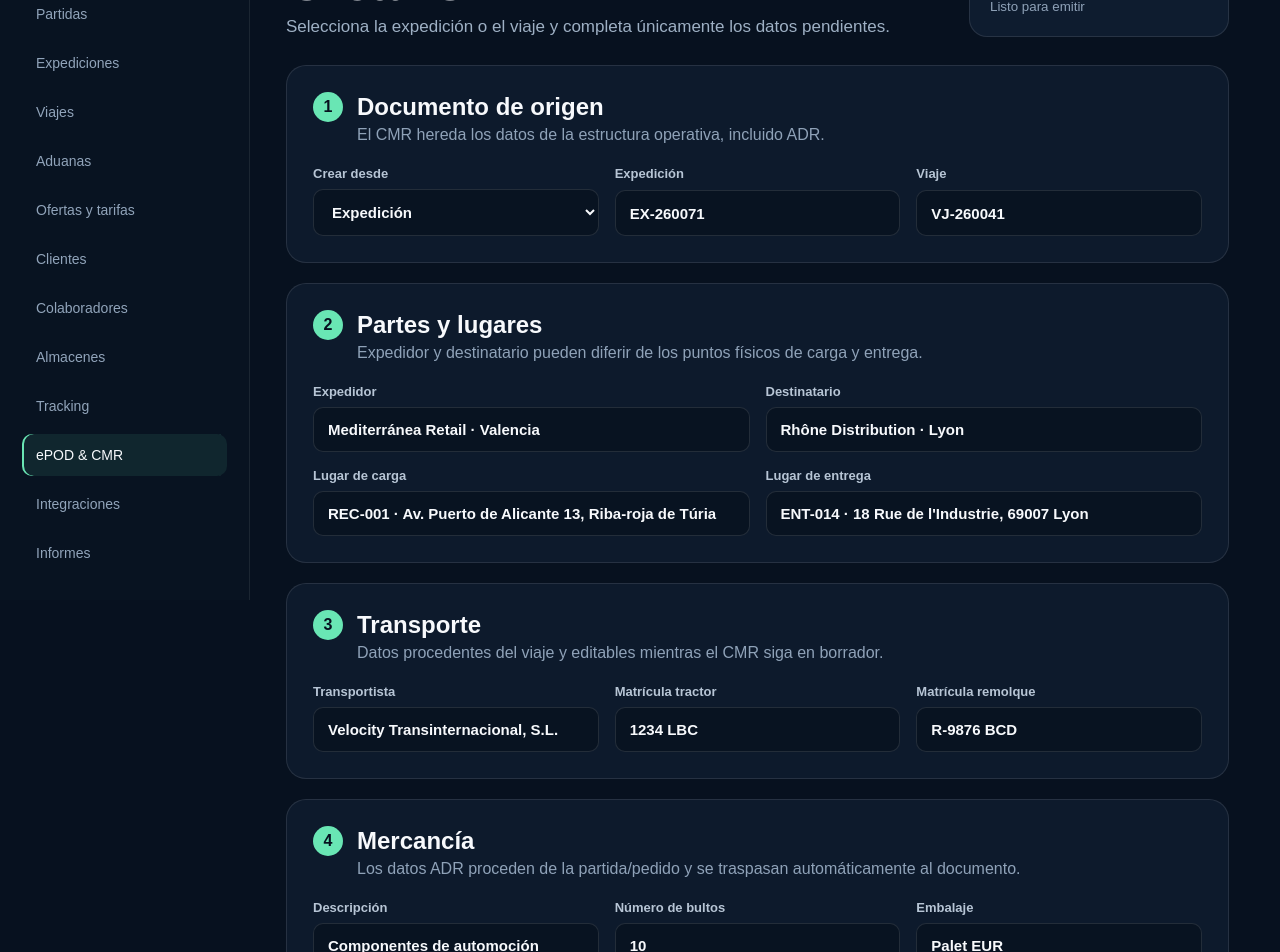
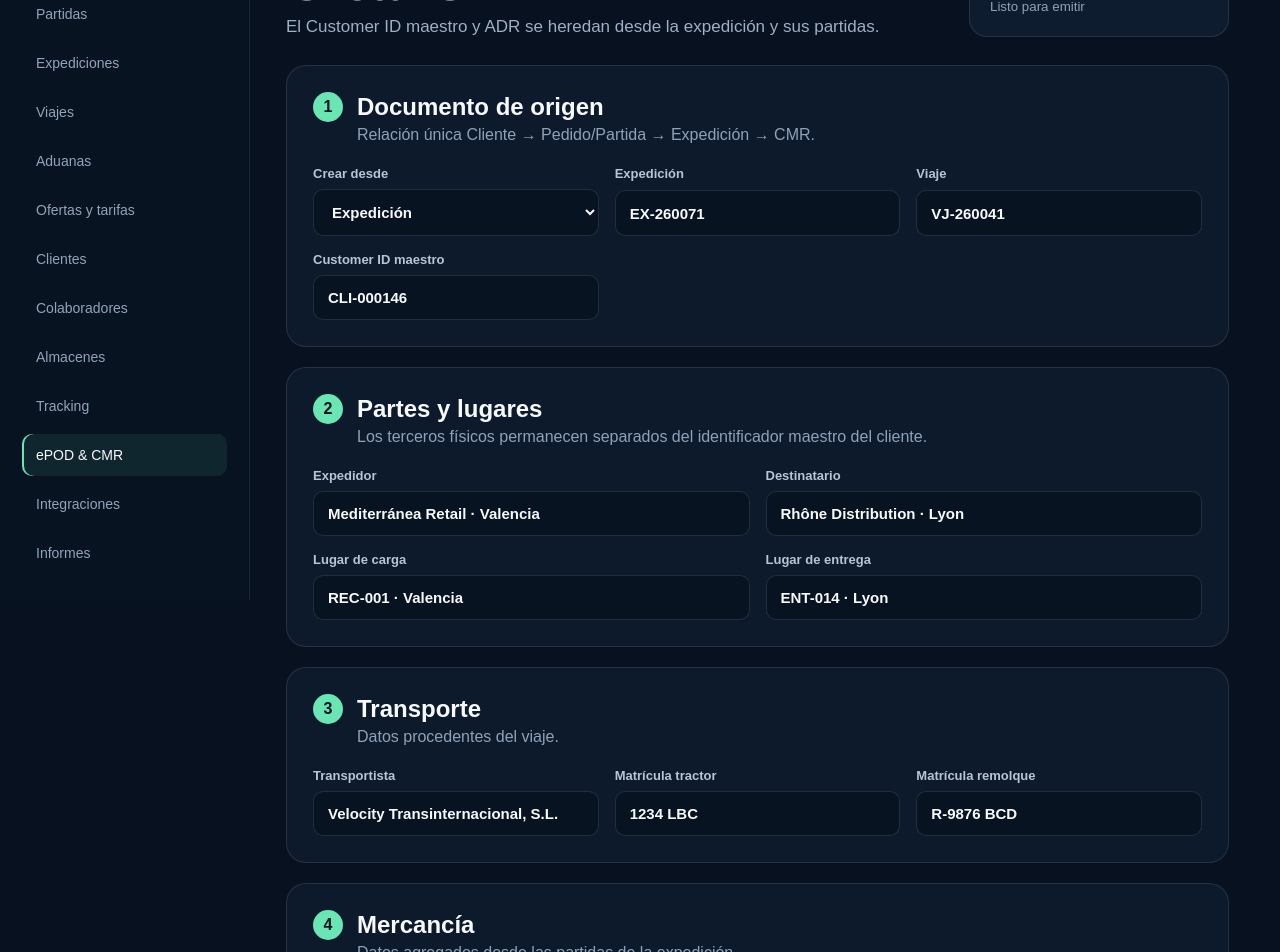
Before and after one commit to fragonh2-boop/Fornexa, a Next.js app: page /dashboard/epod-cmr/nuevo in a window 1280 px wide. Shown: the part 200-1152 px from the top of the page. Built offline with nearby package versions, Linux system fonts and the light colour scheme.

Commit message:
Carry master customer IDs into CMR

```diff
--- a/app/dashboard/epod-cmr/nuevo/page.tsx
+++ b/app/dashboard/epod-cmr/nuevo/page.tsx
@@ -5,68 +5,40 @@ import { useEffect, useMemo, useState } from "react";
 import styles from "./nuevo-cmr.module.css";
 
 type FormState = {
-  source: string; expedicion: string; viaje: string; expedidor: string; destinatario: string; carga: string; entrega: string;
-  transportista: string; matricula: string; remolque: string; mercancia: string; bultos: string; embalaje: string; peso: string; volumen: string; instrucciones: string;
-  adr: string; adrRegime: string; unNumber: string; adrClass: string; packingGroup: string; tunnelCode: string; adrDescription: string;
+  source:string;expedicion:string;viaje:string;customerIds:string[];expedidor:string;destinatario:string;carga:string;entrega:string;
+  transportista:string;matricula:string;remolque:string;mercancia:string;bultos:string;embalaje:string;peso:string;volumen:string;instrucciones:string;
+  adr:string;adrRegime:string;unNumber:string;adrClass:string;packingGroup:string;tunnelCode:string;adrDescription:string;
 };
+type StoredPartida={id:string;customerId?:string;codigoCliente?:string;cliente?:string;remitente?:string;destinatario?:string;origen?:string;destino?:string;bultos?:string;peso?:string;volumen?:string;adr?:string;adrRegime?:string;unNumber?:string;adrClass?:string;packingGroup?:string;tunnelCode?:string;adrDescription?:string};
+type StoredExpedicion={id:string;customerIds?:string[];partidas?:string[];viajeId?:string};
 
-type StoredPartida={id:string;cliente?:string;remitente?:string;destinatario?:string;origen?:string;destino?:string;bultos?:string;peso?:string;volumen?:string;adr?:string;adrRegime?:string;unNumber?:string;adrClass?:string;packingGroup?:string;tunnelCode?:string;adrDescription?:string};
-type StoredExpedicion={id:string;partidas?:string[];viajeId?:string};
+const initial:FormState={source:"expedicion",expedicion:"EX-260071",viaje:"VJ-260041",customerIds:["CLI-000146"],expedidor:"Mediterránea Retail · Valencia",destinatario:"Rhône Distribution · Lyon",carga:"REC-001 · Valencia",entrega:"ENT-014 · Lyon",transportista:"Velocity Transinternacional, S.L.",matricula:"1234 LBC",remolque:"R-9876 BCD",mercancia:"Componentes de automoción",bultos:"10",embalaje:"Palet EUR",peso:"5840",volumen:"18,40",instrucciones:"No apilable · Avisar antes de entregar",adr:"S",adrRegime:"1.1.3.6",unNumber:"UN 1263",adrClass:"3",packingGroup:"II",tunnelCode:"D/E",adrDescription:"PINTURA, 3, II"};
 
-const initial: FormState = {
-  source: "expedicion", expedicion: "EX-260071", viaje: "VJ-260041", expedidor: "Mediterránea Retail · Valencia", destinatario: "Rhône Distribution · Lyon",
-  carga: "REC-001 · Av. Puerto de Alicante 13, Riba-roja de Túria", entrega: "ENT-014 · 18 Rue de l'Industrie, 69007 Lyon", transportista: "Velocity Transinternacional, S.L.",
-  matricula: "1234 LBC", remolque: "R-9876 BCD", mercancia: "Componentes de automoción", bultos: "10", embalaje: "Palet EUR", peso: "5840", volumen: "18,40",
-  instrucciones: "No apilable · Avisar antes de entregar", adr: "N", adrRegime: "", unNumber: "", adrClass: "", packingGroup: "", tunnelCode: "", adrDescription: "",
-};
-
-export default function NuevoCmrPage() {
-  const [form, setForm] = useState(initial);
-  const [saved, setSaved] = useState(false);
-  const [inheritance, setInheritance] = useState("");
-  const missing = useMemo(() => [!form.expedidor && "Expedidor",!form.destinatario && "Destinatario",!form.carga && "Lugar de carga",!form.entrega && "Lugar de entrega",!form.transportista && "Transportista",!form.mercancia && "Mercancía",!form.peso && "Peso bruto",form.adr==="S"&&!form.adrRegime&&"Régimen ADR"].filter(Boolean) as string[], [form]);
-  const completeness = Math.round(((8 - missing.length) / 8) * 100);
-
-  function set<K extends keyof FormState>(key: K, value: FormState[K]) { setForm(current => ({ ...current, [key]: value })); setSaved(false); }
-
-  function inheritFromExpedition(expeditionId:string){
-    try{
-      const expediciones=JSON.parse(localStorage.getItem("fornexa-expediciones")||"[]") as StoredExpedicion[];
-      const partidas=JSON.parse(localStorage.getItem("fornexa-partidas")||"[]") as StoredPartida[];
-      const expedition=expediciones.find(x=>x.id===expeditionId);if(!expedition?.partidas?.length){setInheritance("");return}
-      const lines=partidas.filter(x=>expedition.partidas!.includes(x.id));if(!lines.length){setInheritance("");return}
-      const adrLines=lines.filter(x=>x.adr==="S");const first=adrLines[0];const declared=lines.filter(x=>x.adr==="S"||x.adr==="N");
-      setForm(current=>({...current,
-        viaje:expedition.viajeId||current.viaje,
-        expedidor:lines[0].cliente||lines[0].remitente||current.expedidor,
-        carga:lines[0].origen||current.carga,entrega:lines[0].destino||current.entrega,
-        bultos:String(lines.reduce((sum,x)=>sum+Number(x.bultos||0),0)||current.bultos),
-        peso:String(lines.reduce((sum,x)=>sum+Number(x.peso||0),0)||current.peso),
-        volumen:String(lines.reduce((sum,x)=>sum+Number(x.volumen||0),0)||current.volumen),
-        adr:adrLines.length?"S":declared.length===lines.length?"N":"",
-        adrRegime:first?.adrRegime||"",unNumber:first?.unNumber||"",adrClass:first?.adrClass||"",packingGroup:first?.packingGroup||"",tunnelCode:first?.tunnelCode||"",adrDescription:first?.adrDescription||"",
-      }));
-      setInheritance(adrLines.length?`ADR heredado de ${first.id}. La expedición contiene ${adrLines.length} partida${adrLines.length===1?"":"s"} ADR.`:"La expedición no contiene partidas ADR declaradas.");
-    }catch{setInheritance("")}
-  }
-
-  useEffect(()=>{inheritFromExpedition(form.expedicion)},[]);
-
-  function save() {
-    if (missing.length) return;
-    try { const raw = localStorage.getItem("fornexa-cmr-documents"); const current = raw ? JSON.parse(raw) : []; const document = { id: `CMR-${Date.now().toString().slice(-6)}`, ...form, status: "Borrador", createdAt: new Date().toISOString() }; localStorage.setItem("fornexa-cmr-documents", JSON.stringify([document, ...(Array.isArray(current) ? current : [])])); setSaved(true); } catch { setSaved(true); }
-  }
-
-  return <main className={styles.page}>
-    <header className={styles.topbar}><div><Link href="/dashboard/epod-cmr">← ePOD & CMR</Link><span>Nuevo documento</span></div><div className={styles.actions}><button className={styles.secondary}>Vista previa</button><button onClick={save} disabled={missing.length > 0}>Guardar borrador</button></div></header>
-    <section className={styles.hero}><div><p>CMR LIVE</p><h1>Crear CMR</h1><span>Selecciona la expedición o el viaje y completa únicamente los datos pendientes.</span></div><aside><strong>{completeness}%</strong><span>completado</span>{missing.length ? <small>Falta: {missing.join(", ")}</small> : <small>Listo para emitir</small>}</aside></section>
-    {saved && <div className={styles.notice}>CMR guardado como borrador. Ya puede continuar con firmas, evidencias y emisión.</div>}
-    {inheritance&&<div className={styles.notice}>{inheritance}</div>}
-
-    <section className={styles.card}><div className={styles.sectionTitle}><span>1</span><div><h2>Documento de origen</h2><p>El CMR hereda los datos de la estructura operativa, incluido ADR.</p></div></div><div className={styles.grid3}><label>Crear desde<select value={form.source} onChange={e => set("source", e.target.value)}><option value="expedicion">Expedición</option><option value="viaje">Viaje</option></select></label><label>Expedición<input value={form.expedicion} onChange={e=>{const value=e.target.value;set("expedicion",value);inheritFromExpedition(value)}} /></label><label>Viaje<input value={form.viaje} onChange={e => set("viaje", e.target.value)} /></label></div></section>
-    <section className={styles.card}><div className={styles.sectionTitle}><span>2</span><div><h2>Partes y lugares</h2><p>Expedidor y destinatario pueden diferir de los puntos físicos de carga y entrega.</p></div></div><div className={styles.grid2}><label>Expedidor<input value={form.expedidor} onChange={e => set("expedidor", e.target.value)} /></label><label>Destinatario<input value={form.destinatario} onChange={e => set("destinatario", e.target.value)} /></label><label>Lugar de carga<input value={form.carga} onChange={e => set("carga", e.target.value)} /></label><label>Lugar de entrega<input value={form.entrega} onChange={e => set("entrega", e.target.value)} /></label></div></section>
-    <section className={styles.card}><div className={styles.sectionTitle}><span>3</span><div><h2>Transporte</h2><p>Datos procedentes del viaje y editables mientras el CMR siga en borrador.</p></div></div><div className={styles.grid3}><label>Transportista<input value={form.transportista} onChange={e => set("transportista", e.target.value)} /></label><label>Matrícula tractor<input value={form.matricula} onChange={e => set("matricula", e.target.value)} /></label><label>Matrícula remolque<input value={form.remolque} onChange={e => set("remolque", e.target.value)} /></label></div></section>
-    <section className={styles.card}><div className={styles.sectionTitle}><span>4</span><div><h2>Mercancía</h2><p>Los datos ADR proceden de la partida/pedido y se traspasan automáticamente al documento.</p></div></div><div className={styles.grid3}><label>Descripción<input value={form.mercancia} onChange={e => set("mercancia", e.target.value)} /></label><label>Número de bultos<input value={form.bultos} onChange={e => set("bultos", e.target.value)} /></label><label>Embalaje<input value={form.embalaje} onChange={e => set("embalaje", e.target.value)} /></label><label>Peso bruto (kg)<input value={form.peso} onChange={e => set("peso", e.target.value)} /></label><label>Volumen (m³)<input value={form.volumen} onChange={e => set("volumen", e.target.value)} /></label><label>Instrucciones<input value={form.instrucciones} onChange={e => set("instrucciones", e.target.value)} /></label></div></section>
-    <section className={styles.card}><div className={styles.sectionTitle}><span>5</span><div><h2>ADR</h2><p>Información heredada de las partidas. Se mantiene en el borrador para formar parte de la carta de porte/CMR.</p></div></div><div className={styles.grid3}><label>ADR<input value={form.adr||"Sin declarar"} readOnly /></label><label>Régimen<input value={form.adrRegime||"—"} readOnly /></label><label>Número ONU<input value={form.unNumber||"—"} readOnly /></label><label>Clase<input value={form.adrClass||"—"} readOnly /></label><label>Grupo embalaje<input value={form.packingGroup||"—"} readOnly /></label><label>Código túnel<input value={form.tunnelCode||"—"} readOnly /></label><label>Designación ADR<input value={form.adrDescription||"—"} readOnly /></label></div></section>
-  </main>;
+export default function NuevoCmrPage(){
+ const [form,setForm]=useState(initial),[saved,setSaved]=useState(false),[inheritance,setInheritance]=useState("");
+ const missing=useMemo(()=>[!form.customerIds.length&&"Customer ID",!form.expedidor&&"Expedidor",!form.destinatario&&"Destinatario",!form.carga&&"Lugar de carga",!form.entrega&&"Lugar de entrega",!form.transportista&&"Transportista",!form.mercancia&&"Mercancía",!form.peso&&"Peso bruto",form.adr==="S"&&!form.adrRegime&&"Régimen ADR"].filter(Boolean) as string[],[form]);
+ const completeness=Math.round(((9-missing.length)/9)*100);
+ function set<K extends keyof FormState>(key:K,value:FormState[K]){setForm(current=>({...current,[key]:value}));setSaved(false)}
+ function inheritFromExpedition(expeditionId:string){try{
+  const expediciones=JSON.parse(localStorage.getItem("fornexa-expediciones")||"[]") as StoredExpedicion[];
+  const partidas=JSON.parse(localStorage.getItem("fornexa-partidas")||"[]") as StoredPartida[];
+  const expedition=expediciones.find(x=>x.id===expeditionId);if(!expedition?.partidas?.length){setInheritance("");return}
+  const lines=partidas.filter(x=>expedition.partidas!.includes(x.id));if(!lines.length){setInheritance("");return}
+  const customerIds=expedition.customerIds?.length?expedition.customerIds:[...new Set(lines.map(x=>x.customerId||x.codigoCliente).filter(Boolean))] as string[];
+  const adrLines=lines.filter(x=>x.adr==="S"),first=adrLines[0],declared=lines.filter(x=>x.adr==="S"||x.adr==="N");
+  setForm(current=>({...current,customerIds,viaje:expedition.viajeId||current.viaje,expedidor:lines[0].cliente||lines[0].remitente||current.expedidor,carga:lines[0].origen||current.carga,entrega:lines[0].destino||current.entrega,bultos:String(lines.reduce((sum,x)=>sum+Number(x.bultos||0),0)||current.bultos),peso:String(lines.reduce((sum,x)=>sum+Number(x.peso||0),0)||current.peso),volumen:String(lines.reduce((sum,x)=>sum+Number(x.volumen||0),0)||current.volumen),adr:adrLines.length?"S":declared.length===lines.length?"N":"",adrRegime:first?.adrRegime||"",unNumber:first?.unNumber||"",adrClass:first?.adrClass||"",packingGroup:first?.packingGroup||"",tunnelCode:first?.tunnelCode||"",adrDescription:first?.adrDescription||""}));
+  setInheritance(`Customer ID heredado: ${customerIds.join(", ")}.${adrLines.length?` ADR heredado de ${first.id}.`:" Sin partidas ADR declaradas."}`);
+ }catch{setInheritance("")}}
+ useEffect(()=>{inheritFromExpedition(form.expedicion)},[]);
+ function save(){if(missing.length)return;try{const raw=localStorage.getItem("fornexa-cmr-documents");const current=raw?JSON.parse(raw):[];const document={id:`CMR-${Date.now().toString().slice(-6)}`,...form,status:"Borrador",createdAt:new Date().toISOString()};localStorage.setItem("fornexa-cmr-documents",JSON.stringify([document,...(Array.isArray(current)?current:[])]));setSaved(true)}catch{setSaved(true)}}
+ return <main className={styles.page}>
+  <header className={styles.topbar}><div><Link href="/dashboard/epod-cmr">← ePOD & CMR</Link><span>Nuevo documento</span></div><div className={styles.actions}><button className={styles.secondary}>Vista previa</button><button onClick={save} disabled={missing.length>0}>Guardar borrador</button></div></header>
+  <section className={styles.hero}><div><p>CMR LIVE</p><h1>Crear CMR</h1><span>El Customer ID maestro y ADR se heredan desde la expedición y sus partidas.</span></div><aside><strong>{completeness}%</strong><span>completado</span>{missing.length?<small>Falta: {missing.join(", ")}</small>:<small>Listo para emitir</small>}</aside></section>
+  {saved&&<div className={styles.notice}>CMR guardado como borrador con trazabilidad de Customer ID y ADR.</div>}{inheritance&&<div className={styles.notice}>{inheritance}</div>}
+  <section className={styles.card}><div className={styles.sectionTitle}><span>1</span><div><h2>Documento de origen</h2><p>Relación única Cliente → Pedido/Partida → Expedición → CMR.</p></div></div><div className={styles.grid3}><label>Crear desde<select value={form.source} onChange={e=>set("source",e.target.value)}><option value="expedicion">Expedición</option><option value="viaje">Viaje</option></select></label><label>Expedición<input value={form.expedicion} onChange={e=>{const value=e.target.value;set("expedicion",value);inheritFromExpedition(value)}}/></label><label>Viaje<input value={form.viaje} onChange={e=>set("viaje",e.target.value)}/></label><label>Customer ID maestro<input value={form.customerIds.join(", ")} readOnly/></label></div></section>
+  <section className={styles.card}><div className={styles.sectionTitle}><span>2</span><div><h2>Partes y lugares</h2><p>Los terceros físicos permanecen separados del identificador maestro del cliente.</p></div></div><div className={styles.grid2}><label>Expedidor<input value={form.expedidor} onChange={e=>set("expedidor",e.target.value)}/></label><label>Destinatario<input value={form.destinatario} onChange={e=>set("destinatario",e.target.value)}/></label><label>Lugar de carga<input value={form.carga} onChange={e=>set("carga",e.target.value)}/></label><label>Lugar de entrega<input value={form.entrega} onChange={e=>set("entrega",e.target.value)}/></label></div></section>
+  <section className={styles.card}><div className={styles.sectionTitle}><span>3</span><div><h2>Transporte</h2><p>Datos procedentes del viaje.</p></div></div><div className={styles.grid3}><label>Transportista<input value={form.transportista} onChange={e=>set("transportista",e.target.value)}/></label><label>Matrícula tractor<input value={form.matricula} onChange={e=>set("matricula",e.target.value)}/></label><label>Matrícula remolque<input value={form.remolque} onChange={e=>set("remolque",e.target.value)}/></label></div></section>
+  <section className={styles.card}><div className={styles.sectionTitle}><span>4</span><div><h2>Mercancía</h2><p>Datos agregados desde las partidas de la expedición.</p></div></div><div className={styles.grid3}><label>Descripción<input value={form.mercancia} onChange={e=>set("mercancia",e.target.value)}/></label><label>Número de bultos<input value={form.bultos} onChange={e=>set("bultos",e.target.value)}/></label><label>Embalaje<input value={form.embalaje} onChange={e=>set("embalaje",e.target.value)}/></label><label>Peso bruto (kg)<input value={form.peso} onChange={e=>set("peso",e.target.value)}/></label><label>Volumen (m³)<input value={form.volumen} onChange={e=>set("volumen",e.target.value)}/></label><label>Instrucciones<input value={form.instrucciones} onChange={e=>set("instrucciones",e.target.value)}/></label></div></section>
+  <section className={styles.card}><div className={styles.sectionTitle}><span>5</span><div><h2>ADR</h2><p>Información heredada automáticamente de las partidas.</p></div></div><div className={styles.grid3}><label>ADR<input value={form.adr||"Sin declarar"} readOnly/></label><label>Régimen<input value={form.adrRegime||"—"} readOnly/></label><label>Número ONU<input value={form.unNumber||"—"} readOnly/></label><label>Clase<input value={form.adrClass||"—"} readOnly/></label><label>Grupo embalaje<input value={form.packingGroup||"—"} readOnly/></label><label>Código túnel<input value={form.tunnelCode||"—"} readOnly/></label><label>Designación ADR<input value={form.adrDescription||"—"} readOnly/></label></div></section>
+ </main>
 }
```
